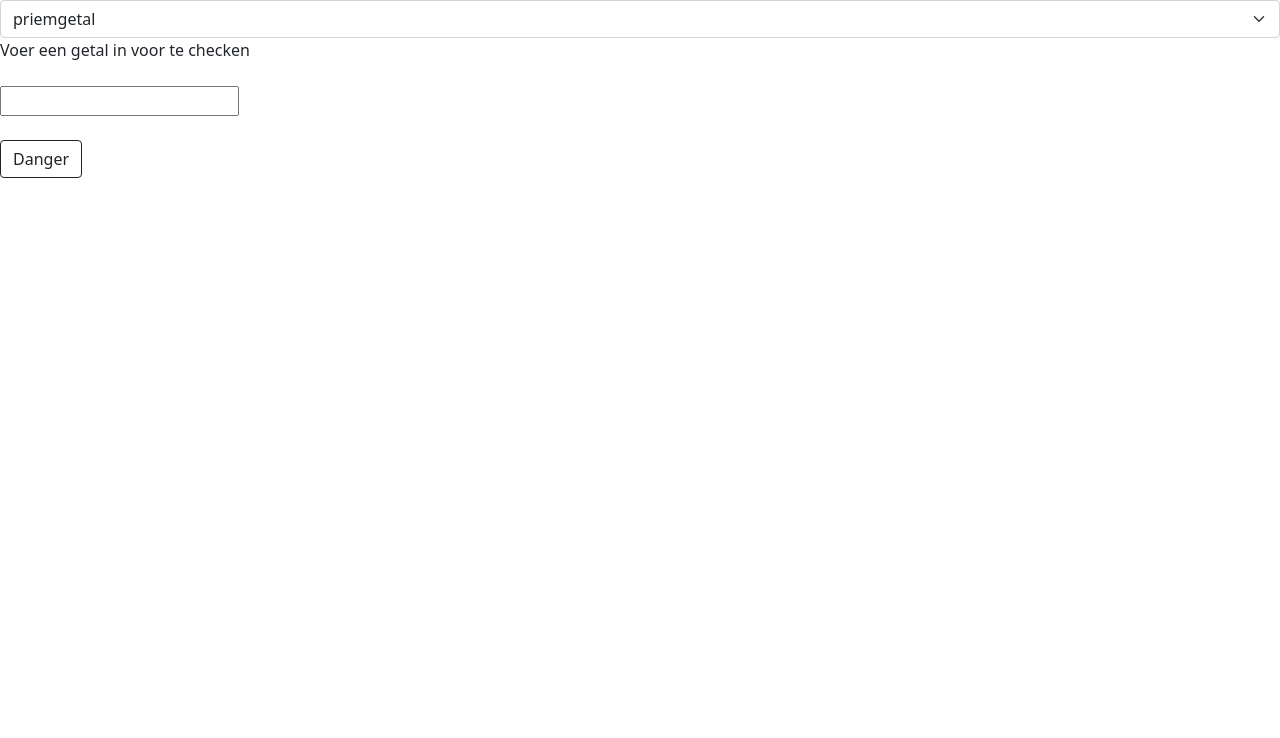
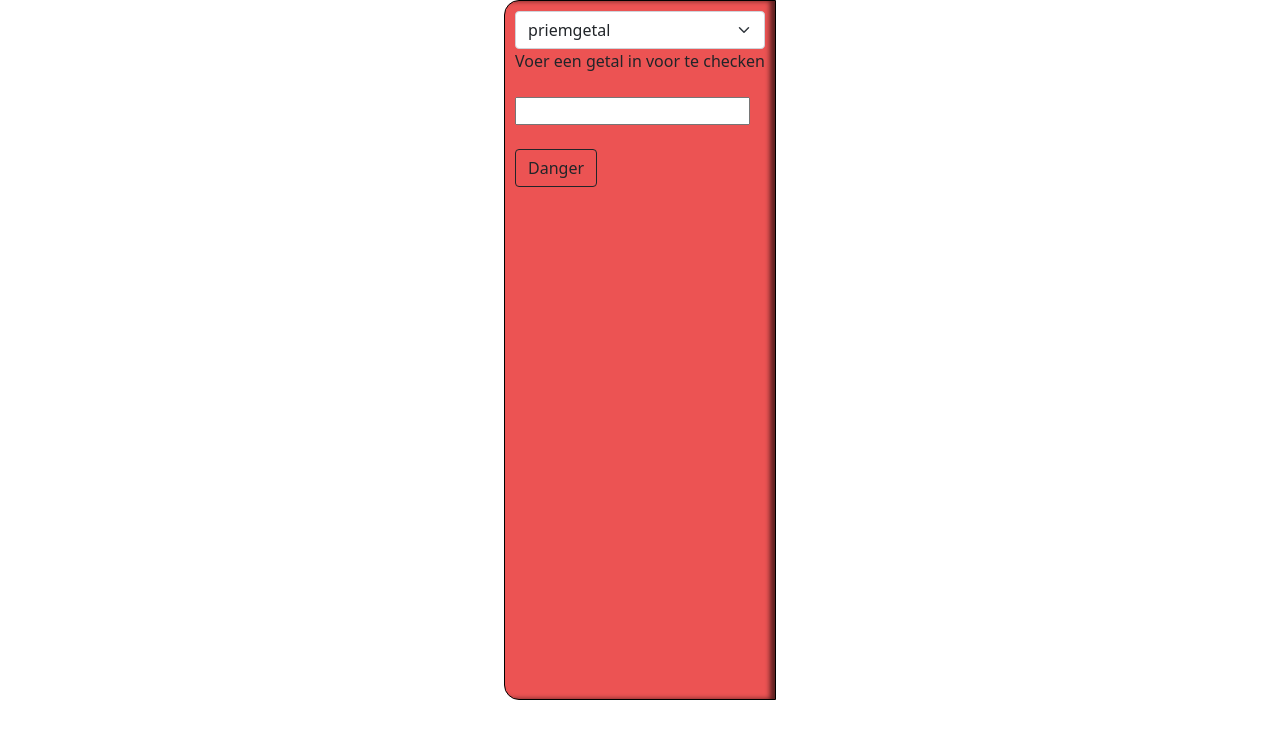
Before and after one commit to VanMeerbeeckBenny/Number-system-converter, a plain HTML site: page index.html in a window 1280 px wide. Drawn offline with nearby package versions, Linux system fonts and the light colour scheme.

Commit message:
Add style for console

```diff
--- a/css/style.css
+++ b/css/style.css
@@ -74,3 +74,29 @@ select {
 .floatrechts{
   float: right;
 }
+
+*{
+  box-sizing: border-box;
+  margin:0px;
+  padding:0px;
+}
+#container {
+  display: flex;
+  flex-direction: row;
+  height:700px;
+}
+main{
+  margin:0px auto;
+  width: fit-content;
+  padding:0 50px 0 50px;
+}
+
+#consoleWrapper {
+  position: relative;
+  padding:10px;
+  border-top-left-radius: 15px;
+  border-bottom-left-radius: 15px;
+  border:1px solid black;
+  background-color: rgb(236, 83, 83);
+  box-shadow: inset -5px 0px 5px rgba(0, 0, 0, 0.609);
+}
```
